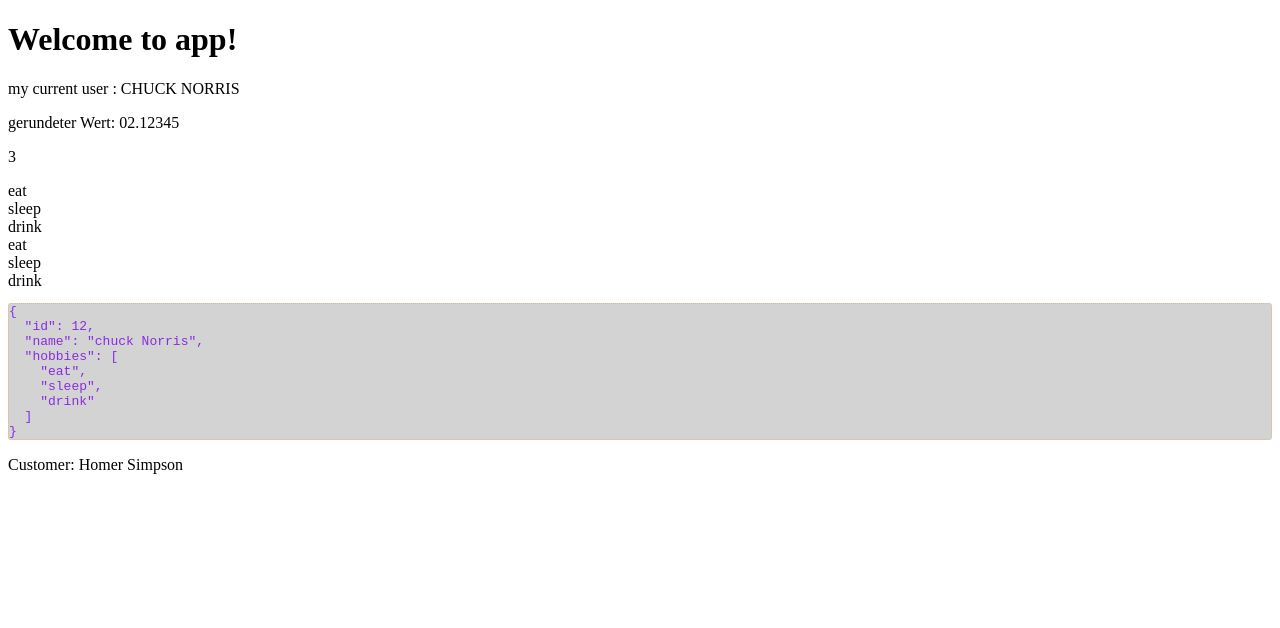
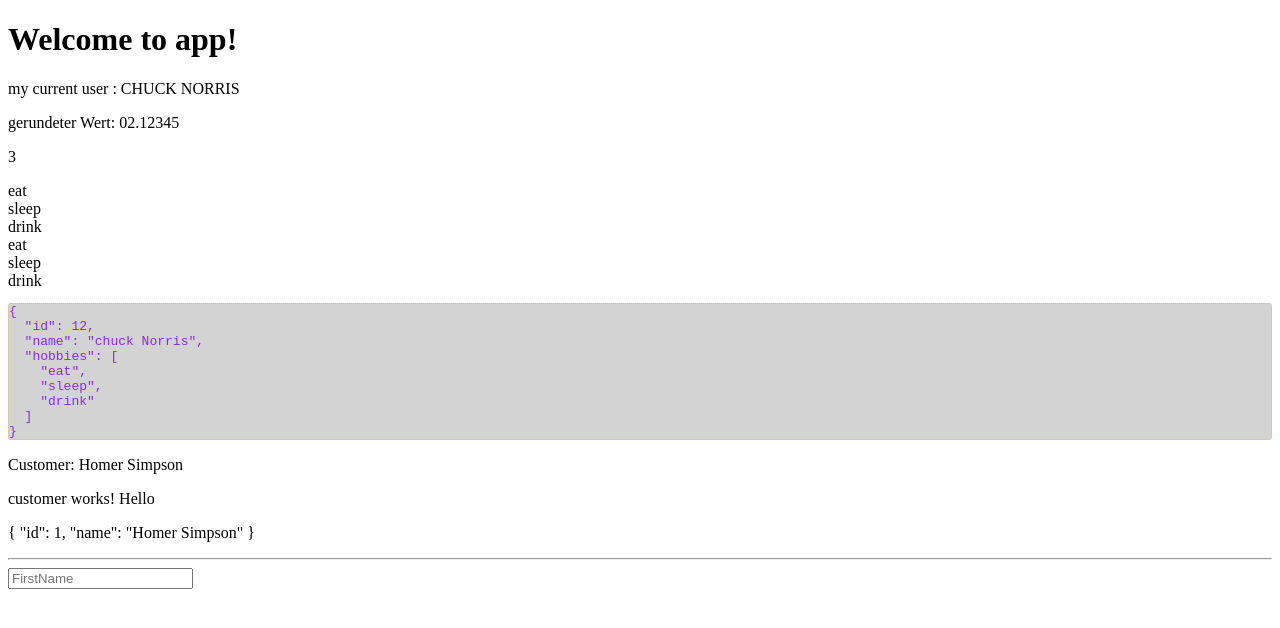
Before and after one commit to AngularBasic/demo-app-starter, an Angular app: page / in a window 1280 px wide. Shown: the top 628 px of the page. Built offline with nearby package versions, Linux system fonts and the light colour scheme.

Commit message:
add forms

```diff
--- /dev/null
+++ b/src/app/customers/_models/customer.ts
@@ -0,0 +1,17 @@
+import {CustomerModel} from './customer.model';
+import {FormBuilder} from '@angular/forms';
+
+export class Customer implements CustomerModel {
+  firstname: string;
+  id: number;
+  name: string;
+
+  static toFormGroup(customer: Customer = new Customer()) {
+    const builder = new FormBuilder();
+    return builder.group({
+        firstname: builder.control(customer.firstname)
+      }
+
+    );
+  }
+}
--- a/src/app/customers/customer-details/customer-details.component.html
+++ b/src/app/customers/customer-details/customer-details.component.html
@@ -1,3 +1,3 @@
 <p>
-  customer-details works!
+  {{customerDetails | json}}
 </p>
--- a/src/app/customers/customer-details/customer-details.component.ts
+++ b/src/app/customers/customer-details/customer-details.component.ts
@@ -1,4 +1,5 @@
-import { Component, OnInit } from '@angular/core';
+import {Component, Input, OnInit} from '@angular/core';
+import {CustomerModel} from '../_models/customer.model';
 
 @Component({
   selector: 'app-customer-details',
@@ -7,6 +8,8 @@ import { Component, OnInit } from '@angular/core';
 })
 export class CustomerDetailsComponent implements OnInit {
 
+  @Input() customerDetails: CustomerModel;
+
   constructor() { }
 
   ngOnInit() {
--- /dev/null
+++ b/src/app/customers/customer-form/customer-form.component.html
@@ -0,0 +1,3 @@
+<form [formGroup]="form" >
+  <input type="text" placeholder="FirstName" formControlName="firstname" />
+</form>
--- /dev/null
+++ b/src/app/customers/customer-form/customer-form.component.ts
@@ -0,0 +1,21 @@
+import { Component, OnInit } from '@angular/core';
+import {FormGroup} from '@angular/forms';
+import {Customer} from '../_models/customer';
+
+@Component({
+  selector: 'app-customer-form',
+  templateUrl: './customer-form.component.html',
+  styleUrls: ['./customer-form.component.scss']
+})
+export class CustomerFormComponent implements OnInit {
+
+  form: FormGroup;
+
+  constructor() {
+  }
+
+  ngOnInit() {
+    this.form = Customer.toFormGroup();
+  }
+
+}
--- a/src/app/customers/customer/customer.component.ts
+++ b/src/app/customers/customer/customer.component.ts
@@ -4,8 +4,17 @@ import { CustomerModel } from '../_models/customer.model';
 @Component({
   selector: 'app-customer',
   template: `
-  <p>Customer: {{ customer?.name }}</p>
+    <p>Customer: {{ customer?.name }}</p>
+    <p>
+      customer works!
+      Hello
+    </p>
 
+    <div></div>
+
+    <app-customer-details [customerDetails]="customer"></app-customer-details>
+    <hr/>
+    <app-customer-form></app-customer-form>
   `,
   styleUrls: ['./customer.component.scss']
 })
--- a/src/styles.scss
+++ b/src/styles.scss
@@ -19,7 +19,7 @@
 }
 
 .material-icons {
-  font-family: 'Material Icons';
+  font-family: 'Material Icons', sans-serif;
   font-weight: normal;
   font-style: normal;
   font-size: 24px;
```
Also changed, not shown: src/app/customers/customer/customer.component.html (deleted, +0 -8 lines), src/app/customers/customers.module.ts (+8 -2 lines), src/app/customers/customer-form/customer-form.component.scss (added), 1 other file (tests, documents, lock files or other folders).
